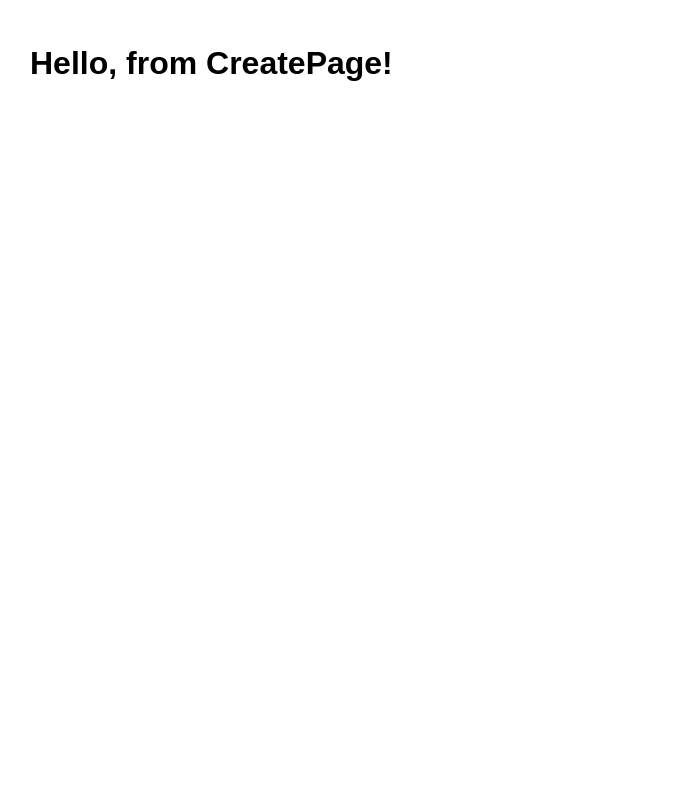
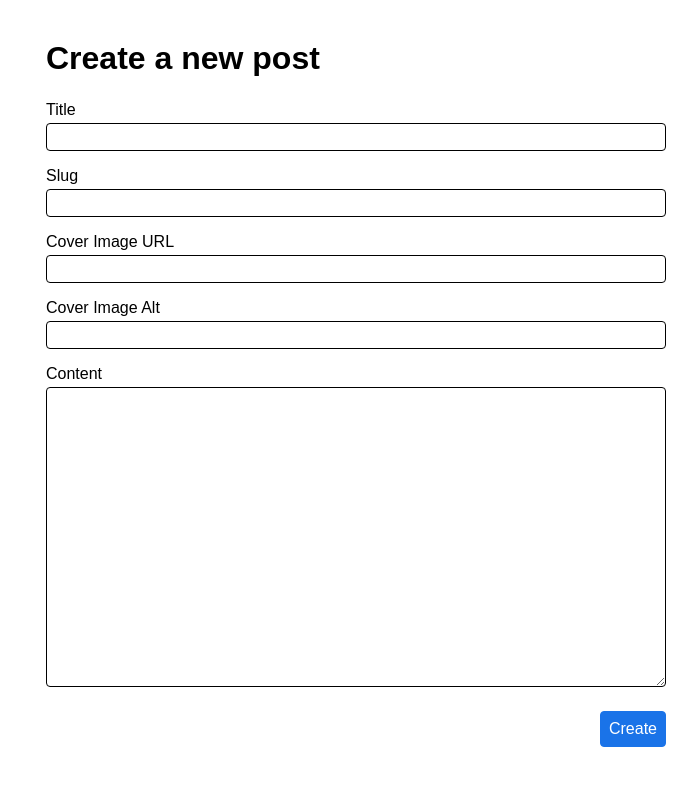
Before and after one commit to stalugaexpert/nextjs-firebase-blog-contact-form, a Next.js app: page /create in a window 1280 px wide. Shown: the top 786 px of the page, without its empty margins (284-981 px from the left). Built offline with nearby package versions, Linux system fonts and the light colour scheme.

Commit message:
Added create post form component.

```diff
--- a/pages/create.tsx
+++ b/pages/create.tsx
@@ -1,9 +1,81 @@
 import styles from '@styles/create.module.scss'
+import { useState } from 'react'
 
-const CreatePage = (): JSX.Element => (
-  <div className={styles.CreatePage}>
-    <h1>Hello, from CreatePage!</h1>
-  </div>
-)
+const CreatePage = (): JSX.Element => {
+  const [formValues, setFormValues] = useState({
+    title: '',
+    slug: '',
+    coverImage: '',
+    coverImageAlt: '',
+    content: '',
+  })
+
+  const handleChange = (e: React.ChangeEvent<HTMLInputElement | HTMLTextAreaElement>): void => {
+    const id = e.target.id
+    const newValue = e.target.value
+
+    setFormValues({ ...formValues, [id]: newValue })
+  }
+
+  const handleSubmit = (e: React.ChangeEvent<HTMLFormElement>): void => {
+    // This prevents the default functionality of submitting a form
+    e.preventDefault()
+
+    console.log(formValues)
+  }
+
+  return (
+    <div className={styles.CreatePage}>
+      <form onSubmit={handleSubmit}>
+        <h1>Create a new post</h1>
+        <div>
+          <label htmlFor="title">Title</label>
+          <input
+            id="title"
+            type="text"
+            value={formValues.title}
+            onChange={handleChange}
+          />
+        </div>
+        <div>
+          <label htmlFor="slug">Slug</label>
+          <input
+            id="slug"
+            type="text"
+            value={formValues.slug}
+            onChange={handleChange}
+          />
+        </div>
+        <div>
+          <label htmlFor="coverImage">Cover Image URL</label>
+          <input
+            id="coverImage"
+            type="text"
+            value={formValues.coverImage}
+            onChange={handleChange}
+          />
+        </div>
+        <div>
+          <label htmlFor="coverImageAlt">Cover Image Alt</label>
+          <input
+            id="coverImageAlt"
+            type="text"
+            value={formValues.coverImageAlt}
+            onChange={handleChange}
+          />
+        </div>
+        <div>
+          <label htmlFor="content">Content</label>
+          <textarea
+            id="content"
+            value={formValues.content}
+            onChange={handleChange}
+          />
+        </div>
+        <button type="submit">Create</button>
+      </form>
+    </div>
+  )
+}
 
 export default CreatePage
--- a/styles/global.scss
+++ b/styles/global.scss
@@ -6,3 +6,33 @@ body {
   margin: 0;
   font-family: Arial, Helvetica, sans-serif;
 }
+
+label,
+input,
+textarea {
+  display: block;
+  width: 100%;
+}
+
+label {
+  margin-bottom: 4px;
+}
+
+input,
+textarea {
+  padding: 4px;
+  font-size: 1rem;
+  font-family: Arial, Helvetica, sans-serif;
+  border: 1px solid black;
+  border-radius: 4px;
+}
+
+button {
+  background-color: #1a73e8;
+  border: 1px solid #1a73e8;
+  border-radius: 4px;
+  padding: 8px;
+  color: white;
+  font-size: 1rem;
+  cursor: pointer;
+}
```
